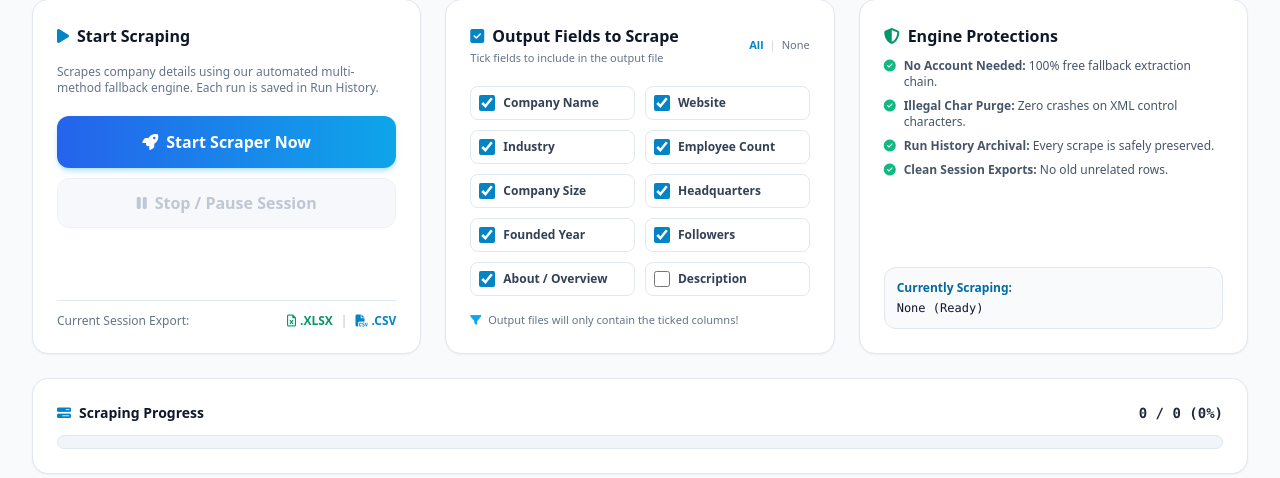
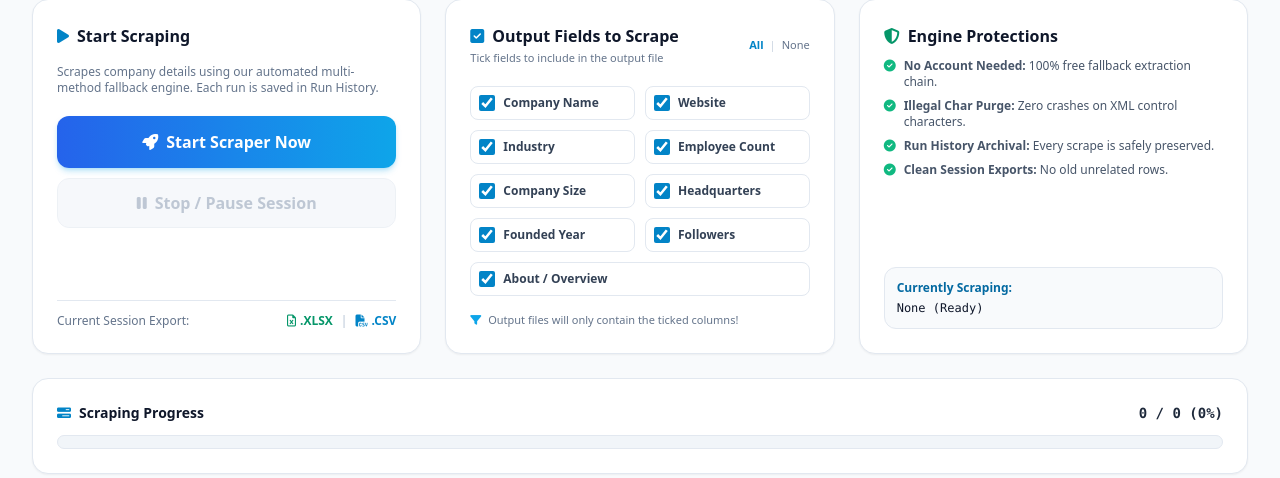
Before and after one commit to SHAHIDANSARI615/biz-linkedin-scraper, a Flask app: template templates/index.html in a window 1280 px wide. Shown: the part 677-1155 px from the top of the page. Run offline with Flask 3, Linux system fonts and the light colour scheme; the template is opened without the code that fills it, so the values that code supplies are empty; the visitor is signed in with stand-in values (Sample User, id 1); some libraries are stand-ins or nearby versions.

Commit message:
Remove redundant Description field and retain About / Overview in output selector and exports

```diff
--- a/app.py
+++ b/app.py
@@ -338,7 +338,7 @@ def format_row(r: dict, selected_fields: list = None) -> dict:
     if not selected_fields or len(selected_fields) == 0:
         fields_order = [
             "LinkedIn URL", "Company Name", "Website", "Industry",
-            "About / Overview", "Description", "Company Size",
+            "About / Overview", "Company Size",
             "Employee Count", "Employees Min", "Employees Max",
             "Headquarters", "Founded", "Followers", "Method Used", "Success"
         ]
--- a/templates/index.html
+++ b/templates/index.html
@@ -352,13 +352,9 @@
               <input type="checkbox" name="fieldPick" value="Followers" checked class="w-4 h-4 accent-sky-600 rounded cursor-pointer">
               <span>Followers</span>
             </label>
-            <label class="flex items-center gap-2 p-2 rounded-lg border border-slate-200 hover:bg-slate-50 cursor-pointer transition select-none">
+            <label class="col-span-2 flex items-center gap-2 p-2 rounded-lg border border-slate-200 hover:bg-slate-50 cursor-pointer transition select-none">
               <input type="checkbox" name="fieldPick" value="About / Overview" checked class="w-4 h-4 accent-sky-600 rounded cursor-pointer">
               <span>About / Overview</span>
-            </label>
-            <label class="flex items-center gap-2 p-2 rounded-lg border border-slate-200 hover:bg-slate-50 cursor-pointer transition select-none">
-              <input type="checkbox" name="fieldPick" value="Description" class="w-4 h-4 accent-sky-600 rounded cursor-pointer">
-              <span>Description</span>
             </label>
           </div>
 
@@ -465,7 +461,7 @@
             </div>
 
             <p id="srDescription" class="text-sm text-slate-700 leading-relaxed bg-white p-4 rounded-xl border border-slate-200">
-              Description...
+              About / Overview...
             </p>
 
             <div class="grid grid-cols-2 sm:grid-cols-4 gap-4 pt-2">
@@ -1031,7 +1027,7 @@
           document.getElementById('srWebsite').innerText = (item['Website'] && item['Website'] !== '-') ? item['Website'] : '-';
           document.getElementById('srWebsite').href = (item['Website'] && item['Website'] !== '-') ? (item['Website'].startsWith('http') ? item['Website'] : 'https://' + item['Website']) : '#';
           document.getElementById('srMethod').innerText = (item['Method Used'] && item['Method Used'] !== '-') ? item['Method Used'] : '-';
-          document.getElementById('srDescription').innerText = (item['Description'] && item['Description'] !== '-') ? item['Description'] : ((item['About / Overview'] && item['About / Overview'] !== '-') ? item['About / Overview'] : '-');
+          document.getElementById('srDescription').innerText = (item['About / Overview'] && item['About / Overview'] !== '-') ? item['About / Overview'] : ((item['Description'] && item['Description'] !== '-') ? item['Description'] : '-');
           document.getElementById('srIndustry').innerText = (item['Industry'] && item['Industry'] !== '-') ? item['Industry'] : '-';
           document.getElementById('srSize').innerText = (item['Company Size'] && item['Company Size'] !== '-') ? item['Company Size'] : '-';
           document.getElementById('srEmployees').innerText = (item['Employee Count'] && item['Employee Count'] !== '-') ? item['Employee Count'] : '-';
```
